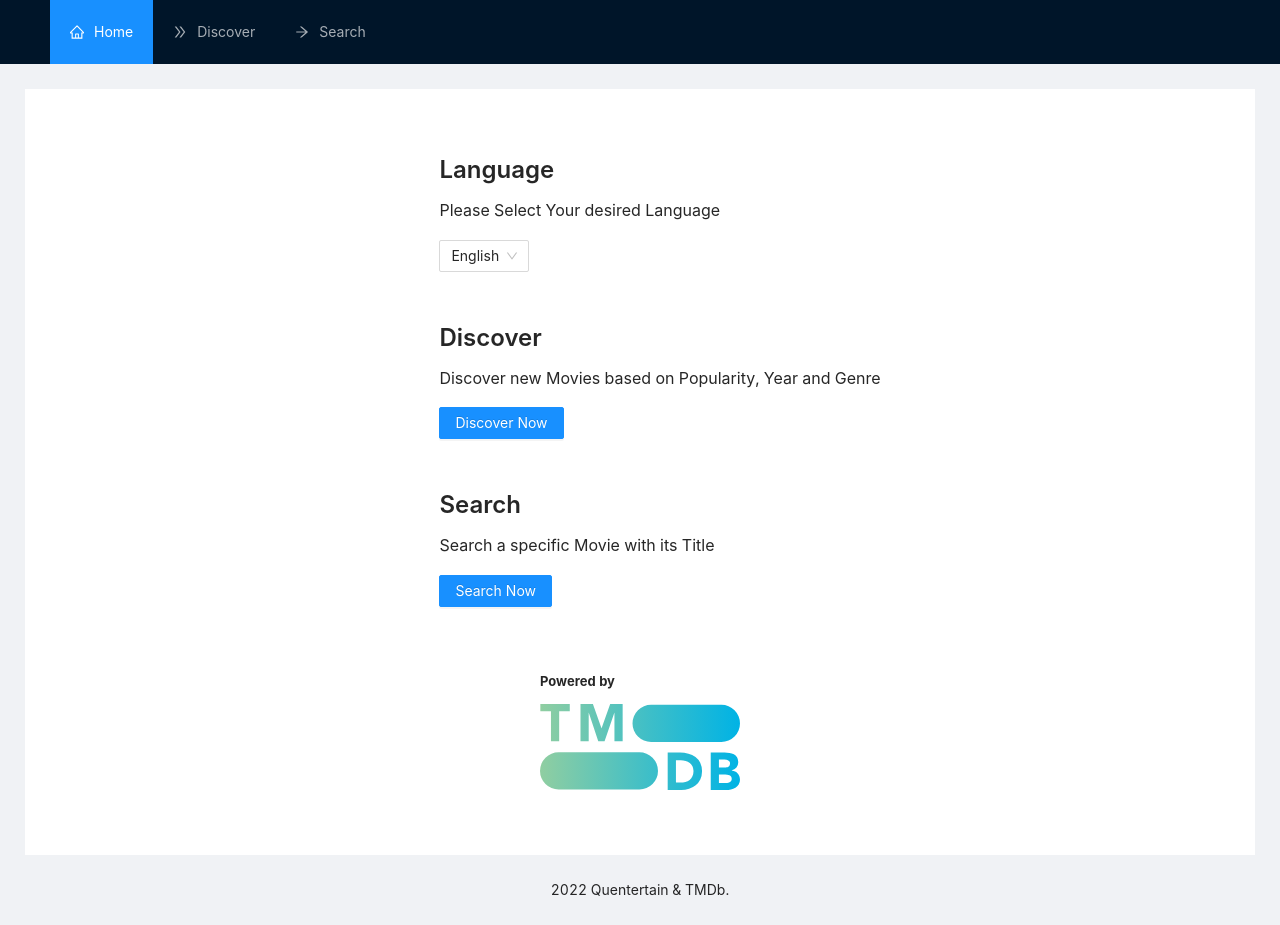
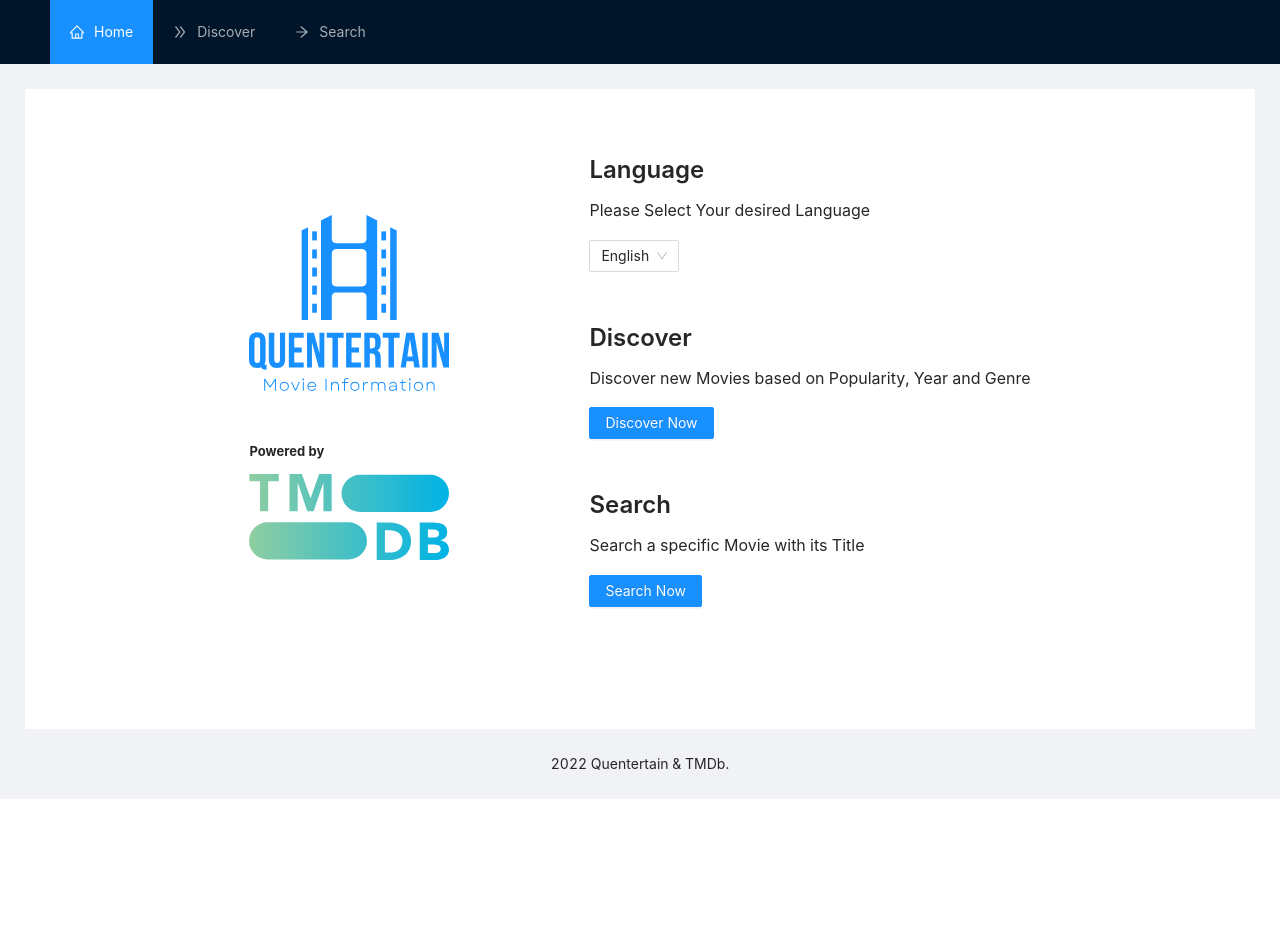
Before and after one commit to xDavide9/movies-website-frontend, a React (Create React App) app: page / in a window 1280 px wide. After the commit the page ends 800 px from the top, so only its background shows below. Built offline with nearby package versions, Linux system fonts and the light colour scheme; the HTML template or start-up script is replaced by a standard one.

Commit message:
add application logo to home page and improve responsiveness

```diff
--- a/src/home/Home.js
+++ b/src/home/Home.js
@@ -1,13 +1,14 @@
 import styles from "./Home.module.css";
-import { Button, notification, Select, Typography } from "antd";
-import { motion } from "framer-motion";
-import { useNavigate } from "react-router-dom";
-import logo from "./tmdblogo.svg";
-import { pageTransition } from "../common/animations";
-import { useEffect } from "react";
+import {Button, notification, Select, Typography} from "antd";
+import {motion} from "framer-motion";
+import {useNavigate} from "react-router-dom";
+import tmdbLogo from "./tmdblogo.svg";
+import appLogo from "./applogo.svg";
+import {pageTransition} from "../common/animations";
+import {useEffect} from "react";
 
-const { Title, Paragraph } = Typography;
-const { Option } = Select;
+const {Title, Paragraph} = Typography;
+const {Option} = Select;
 
 const Home = (props) => {
     const navigate = useNavigate();
@@ -23,6 +24,15 @@ const Home = (props) => {
 
     return (
         <motion.div className={styles.topLevelContainer} {...pageTransition}>
+            <div className={`${styles.container} ${styles.gap}`}>
+                <img src={appLogo} alt="app logo" className={styles.appLogo}/>
+                <div className={styles.appearOnTablet}>
+                    <Paragraph className={styles.fontSmall}>Powered by</Paragraph>
+                    <img src={tmdbLogo} alt="tmdb logo" className={styles.tmdbLogo}/>
+                </div>
+            </div>
+
+            <div className={styles.container}>
                 <ul>
                     <li>
                         <Title level={3}>Language</Title>
@@ -59,9 +69,10 @@ const Home = (props) => {
                         </Button>
                     </li>
                 </ul>
-      <div>
+                <div className={styles.disappearOnTablet}>
                     <Paragraph className={styles.fontSmall}>Powered by</Paragraph>
-        <img src={logo} alt="tdmb logo" className={styles.tmdbLogo} />
+                    <img src={tmdbLogo} alt="tmdb logo" className={styles.tmdbLogo}/>
+                </div>
             </div>
         </motion.div>
     );
--- a/src/home/Home.module.css
+++ b/src/home/Home.module.css
@@ -2,12 +2,24 @@
     margin: 15px 25px;
     display: flex;
     flex-direction: column;
+    justify-content: center;
     align-items: center;
-
+    height: 100%;
 }
 
-.logo {
+.container {
+    display: flex;
+    flex-direction: column;
+    align-items: center;
+    justify-content: center;
+}
 
+.gap {
+    gap: 50px;
+}
+
+.appearOnTablet {
+    display: none;
 }
 
 li {
@@ -28,3 +40,23 @@ li {
     width: 200px;
     margin-bottom: 50px;
 }
+
+.appLogo {
+    width: 200px;
+    margin-top: 50px;
+}
+
+@media (min-width: 768px) {
+    .topLevelContainer {
+        flex-direction: row;
+        gap: 100px;
+    }
+
+    .appearOnTablet {
+        display: block;
+    }
+
+    .disappearOnTablet {
+        display: none;
+    }
+}
```
Also changed, not shown: src/home/applogo.svg (added). Lines whose indentation alone changed are shown as unchanged.
